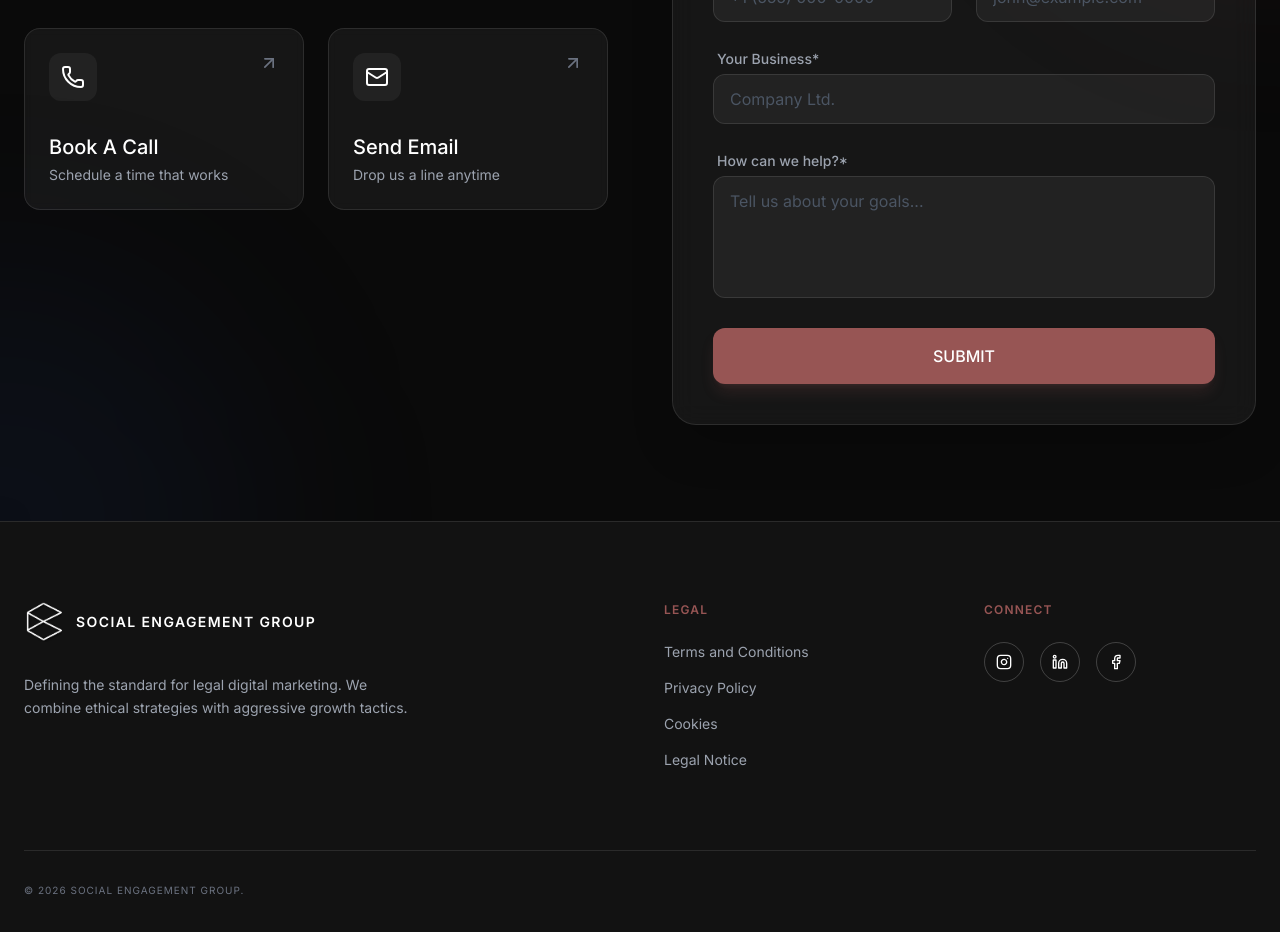
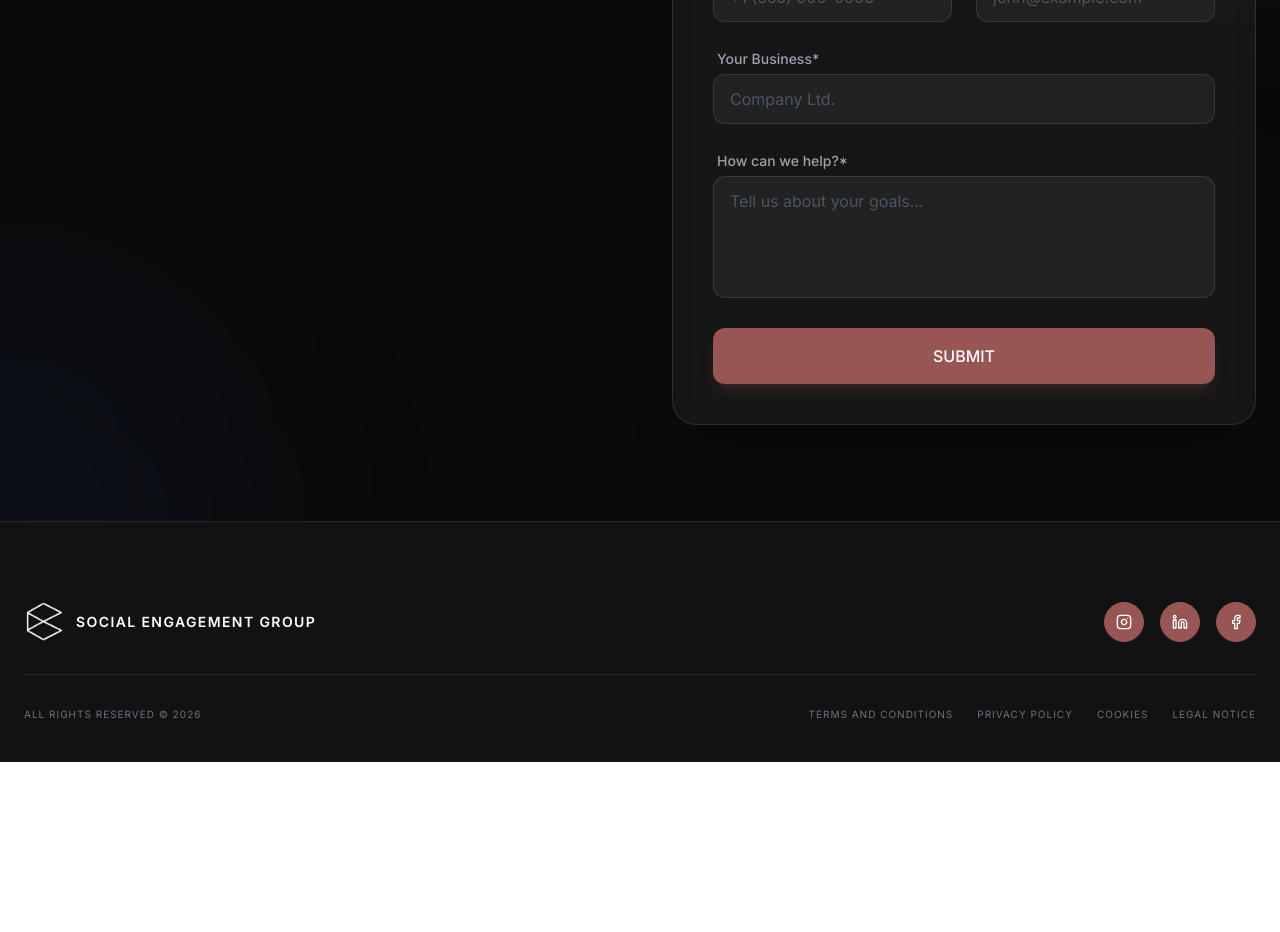
Before and after one commit to SocialEngagementGroup/marketing, a React (Vite) app: page / in a window 1280 px wide. Shown: the part 6160-7092 px from the top of the page. After the commit the page ends 6922 px from the top, so only its background shows below. Built offline with nearby package versions, Linux system fonts and the light colour scheme; a web font is replaced by a local one.

Commit message:
updated footer

```diff
--- a/components/ContactForm/index.tsx
+++ b/components/ContactForm/index.tsx
@@ -68,39 +68,7 @@ const ContactForm: React.FC = () => {
               </p>
             </div>
 
-            <div className="grid sm:grid-cols-2 gap-6">
-              {/* Call Card */}
-              <a
-                href="https://calendly.com/d/cpnm-vj2-mpw/social-engagement-group-intro-call"
-                target="_blank"
-                rel="noopener noreferrer"
-                className="group p-6 rounded-2xl bg-white/5 border border-white/10 hover:bg-white/10 hover:border-brand-brick/30 transition-all duration-300 backdrop-blur-sm"
-              >
-                <div className="flex justify-between items-start mb-8">
-                  <div className="p-3 rounded-xl bg-white/5 group-hover:bg-brand-brick/20 group-hover:text-brand-brick transition-colors">
-                    <Phone className="w-6 h-6 text-white" />
-                  </div>
-                  <ArrowUpRight className="w-5 h-5 text-gray-500 group-hover:text-white transition-colors" />
-                </div>
-                <h3 className="text-xl font-medium text-white mb-1">Book A Call</h3>
-                <p className="text-sm text-gray-400">Schedule a time that works</p>
-              </a>
 
-              {/* Email Card */}
-              <a
-                href="mailto:infotech@arino.com"
-                className="group p-6 rounded-2xl bg-white/5 border border-white/10 hover:bg-white/10 hover:border-brand-brick/30 transition-all duration-300 backdrop-blur-sm"
-              >
-                <div className="flex justify-between items-start mb-8">
-                  <div className="p-3 rounded-xl bg-white/5 group-hover:bg-brand-brick/20 group-hover:text-brand-brick transition-colors">
-                    <Mail className="w-6 h-6 text-white" />
-                  </div>
-                  <ArrowUpRight className="w-5 h-5 text-gray-500 group-hover:text-white transition-colors" />
-                </div>
-                <h3 className="text-xl font-medium text-white mb-1">Send Email</h3>
-                <p className="text-sm text-gray-400">Drop us a line anytime</p>
-              </a>
-            </div>
           </div>
 
           {/* Right Column: Form */}
--- a/components/Footer/index.tsx
+++ b/components/Footer/index.tsx
@@ -3,11 +3,10 @@ import { Linkedin, Facebook, Instagram } from 'lucide-react';
 
 const Footer: React.FC = () => {
   return (
-    <footer className="bg-brand-black text-white py-20 border-t border-white/10">
+    <footer className="bg-brand-black text-white pt-20 pb-10 border-t border-white/10">
       <div className="container mx-auto px-6">
-        <div className="grid md:grid-cols-4 gap-12 mb-20">
+        <div className="flex flex-col md:flex-row justify-between items-center pb-8 border-b border-white/10 gap-8 md:gap-0">
 
-          <div className="col-span-1 md:col-span-2 space-y-8">
           <div className="flex items-center gap-3">
             <img
               src="/logos/seg.png"
@@ -18,33 +17,24 @@ const Footer: React.FC = () => {
               Social Engagement Group
             </span>
           </div>
-            <p className="text-gray-400 text-sm max-w-sm leading-relaxed">
-              Defining the standard for legal digital marketing. We combine ethical strategies with aggressive growth tactics.
-            </p>
+
+          <div className="flex gap-4">
+            <a href="https://www.instagram.com/socialengagementgroup" className="w-10 h-10 flex items-center justify-center rounded-full bg-brand-brick border border-brand-brick text-white hover:scale-110 transition-all duration-300"><Instagram className="w-4 h-4" /></a>
+            <a href="https://www.linkedin.com/company/social-engagement-group" className="w-10 h-10 flex items-center justify-center rounded-full bg-brand-brick border border-brand-brick text-white hover:scale-110 transition-all duration-300"><Linkedin className="w-4 h-4" /></a>
+            <a href="https://www.facebook.com/seg.socialengagementgroup/" className="w-10 h-10 flex items-center justify-center rounded-full bg-brand-brick border border-brand-brick text-white hover:scale-110 transition-all duration-300"><Facebook className="w-4 h-4" /></a>
           </div>
 
-          <div>
-            <h4 className="font-bold text-xs uppercase tracking-widest mb-6 text-brand-brick">Legal</h4>
-            <ul className="space-y-4 text-sm text-gray-400">
-              <li><a href="https://www.socialengagementgroup.com/terms-and-conditions" className="hover:text-white transition-colors">Terms and Conditions</a></li>
-              <li><a href="https://www.socialengagementgroup.com/privacy-policy" className="hover:text-white transition-colors">Privacy Policy</a></li>
-              <li><a href="https://www.socialengagementgroup.com/cookies" className="hover:text-white transition-colors">Cookies</a></li>
-              <li><a href="https://www.socialengagementgroup.com/legal-notice" className="hover:text-white transition-colors">Legal Notice</a></li>
-            </ul>
         </div>
 
-          <div>
-            <h4 className="font-bold text-xs uppercase tracking-widest mb-6 text-brand-brick">Connect</h4>
-            <div className="flex gap-4">
-              <a href="https://www.instagram.com/socialengagementgroup" className="w-10 h-10 border border-white/20 flex items-center justify-center rounded-full hover:bg-brand-brick hover:border-brand-brick hover:text-white hover:scale-110 hover:shadow-[0_4px_20px_rgba(151,85,84,0.4)] transition-all duration-300"><Instagram className="w-4 h-4" /></a>
-              <a href="https://www.linkedin.com/company/social-engagement-group" className="w-10 h-10 border border-white/20 flex items-center justify-center rounded-full hover:bg-brand-brick hover:border-brand-brick hover:text-white hover:scale-110 hover:shadow-[0_4px_20px_rgba(151,85,84,0.4)] transition-all duration-300"><Linkedin className="w-4 h-4" /></a>
-              <a href="https://www.facebook.com/seg.socialengagementgroup/" className="w-10 h-10 border border-white/20 flex items-center justify-center rounded-full hover:bg-brand-brick hover:border-brand-brick hover:text-white hover:scale-110 hover:shadow-[0_4px_20px_rgba(151,85,84,0.4)] transition-all duration-300"><Facebook className="w-4 h-4" /></a>
+        <div className="pt-8 flex flex-col md:flex-row justify-between items-center text-[10px] text-gray-500 uppercase tracking-widest gap-4 md:gap-0">
+          <p>All rights reserved &copy; {new Date().getFullYear()}</p>
+
+          <div className="flex gap-6">
+            <a href="https://www.socialengagementgroup.com/terms-and-conditions" className="hover:text-white transition-colors">Terms and Conditions</a>
+            <a href="https://www.socialengagementgroup.com/privacy-policy" className="hover:text-white transition-colors">Privacy Policy</a>
+            <a href="https://www.socialengagementgroup.com/cookies" className="hover:text-white transition-colors">Cookies</a>
+            <a href="https://www.socialengagementgroup.com/legal-notice" className="hover:text-white transition-colors">Legal Notice</a>
           </div>
-          </div>
-        </div>
-
-        <div className="pt-8 border-t border-white/10 flex flex-col md:flex-row justify-between items-center text-[10px] text-gray-500 uppercase tracking-widest">
-          <p>&copy; {new Date().getFullYear()} Social Engagement Group.</p>
         </div>
       </div>
     </footer>
```
Lines whose indentation alone changed are shown as unchanged.
